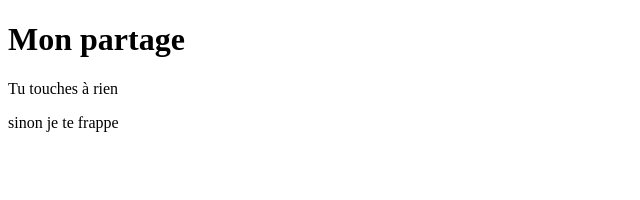
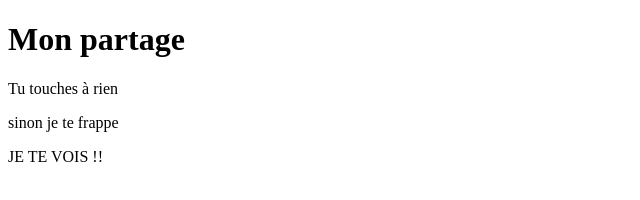
Before and after one commit to N0life-code/git__new, a plain HTML site: page index.html in a window 1280 px wide. Shown: the whole page, without its empty margins (0-640 px from the left). Drawn offline with Linux system fonts and the light colour scheme.

Commit message:
un autre commit

```diff
--- a/index.html
+++ b/index.html
@@ -10,5 +10,6 @@
     <h1>Mon partage</h1>
     <p>Tu touches à rien</p>
     <p>sinon je te frappe</p>
+    <p> JE TE VOIS !!</p>
 </body>
 </html>
```
